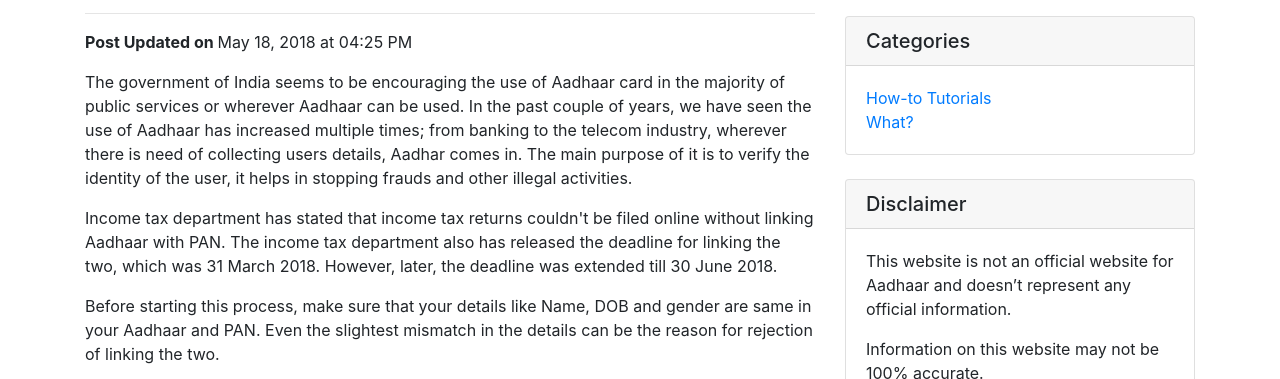
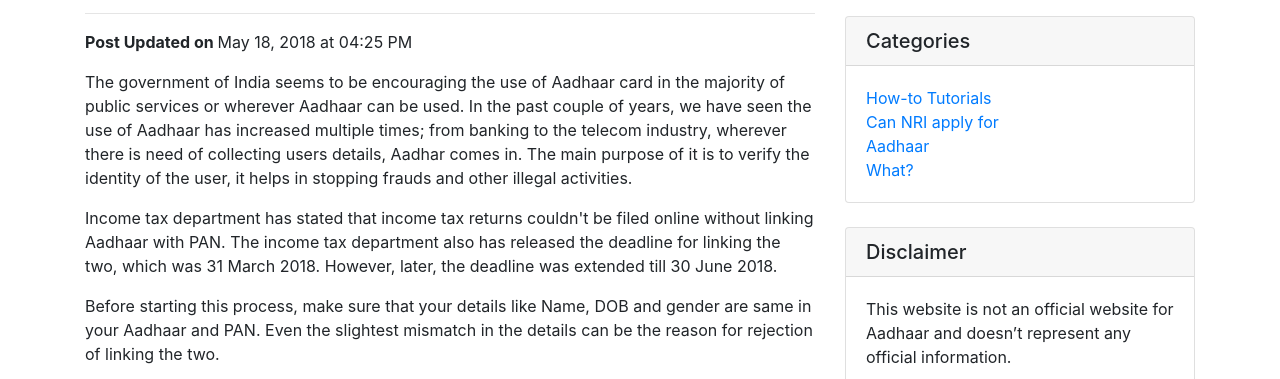
Before and after one commit to kingamit/eaadhaar, a website: page link_aadhaar_with_PAN.html in a window 1280 px wide. Shown: the part 217-596 px from the top of the page. Drawn offline with Linux system fonts and the light colour scheme.

Commit message:
Update link_aadhaar_with_PAN.html

```diff
--- a/link_aadhaar_with_PAN.html
+++ b/link_aadhaar_with_PAN.html
@@ -160,6 +160,9 @@
                       <a href="#">How-to Tutorials</a>
                     </li>
                     <li>
+                      <a href="/can-nri-apply-for-aadhar-card.html">Can NRI apply for Aadhaar</a>
+                    </li>
+                    <li>
                       <a href="#">What?</a>
                     </li>
                   </ul>
```
